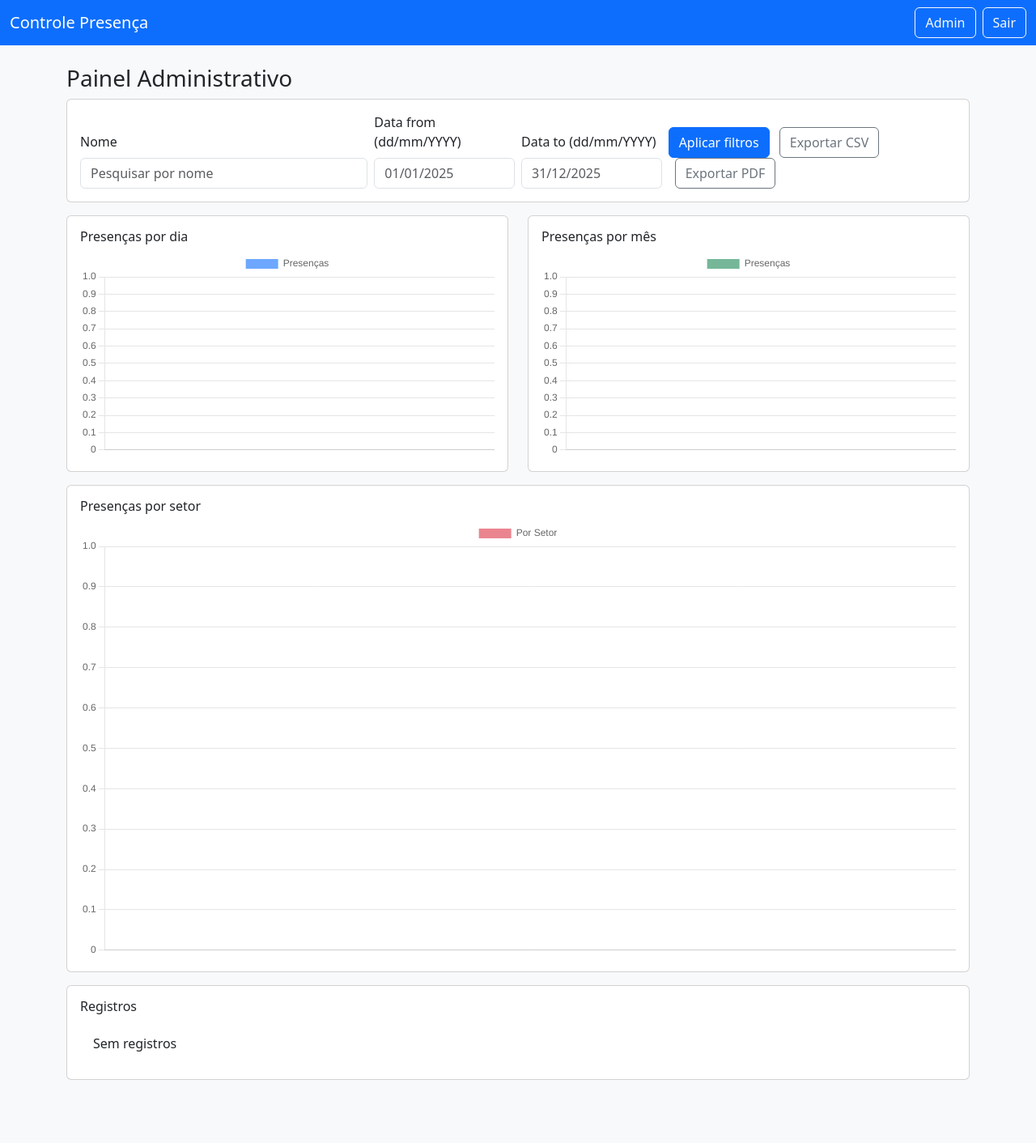
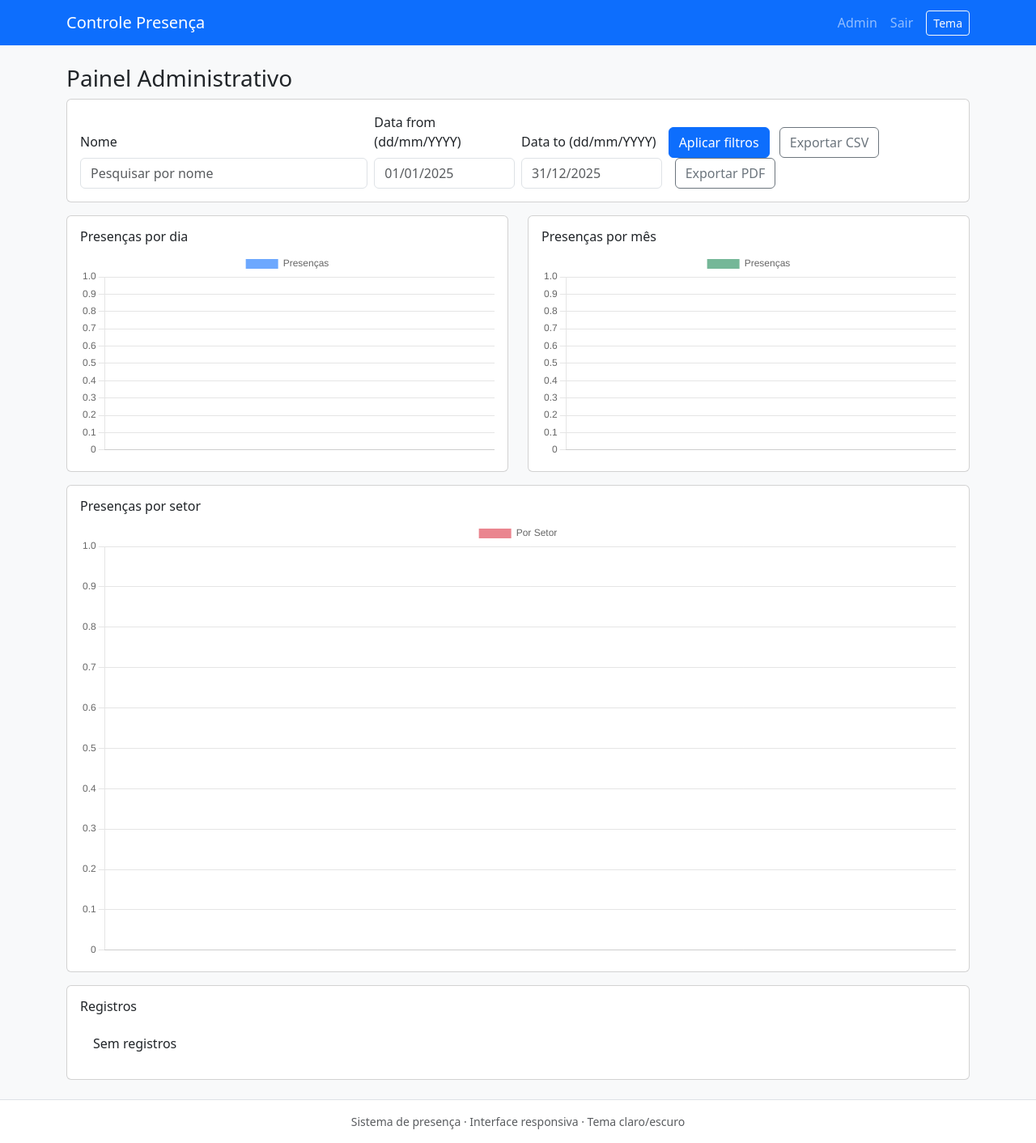
Before and after one commit to awerneck/lista_presenca, a Flask app: page /admin in a window 1280 px wide. Shown: the whole page at 81% size. Before the commit the page ends 1334 px from the top, so only its background shows below. Run offline with Flask 3, Linux system fonts and the light colour scheme; the visitor is signed in with stand-in values (Sample User, id 1); data that the repository does not hold is empty; parts of the project's set-up code (start-up, migrations or seed data) failed here and were passed over.

Commit message:
Refactor base.html for improved navigation and theming
Updated the navigation structure and added theme toggle button.

```diff
--- a/templates/base.html
+++ b/templates/base.html
@@ -4,26 +4,50 @@
   <meta charset="utf-8">
   <meta name="viewport" content="width=device-width,initial-scale=1">
   <title>{% block title %}Presença{% endblock %}</title>
+
+  <!-- Bootstrap -->
   <link href="https://cdn.jsdelivr.net/npm/bootstrap@5.3.2/dist/css/bootstrap.min.css" rel="stylesheet">
+
+  <!-- App styles -->
+  <link rel="stylesheet" href="{{ url_for('static', filename='styles.css') }}">
+  <script defer src="{{ url_for('static', filename='theme-toggle.js') }}"></script>
+
+  <!-- Chart.js -->
   <script src="https://cdn.jsdelivr.net/npm/chart.js"></script>
 </head>
-<body class="bg-light">
-<nav class="navbar navbar-expand-lg navbar-dark bg-primary">
-  <div class="container-fluid">
+<body class="bg-light" data-theme="light">
+<nav class="navbar navbar-expand-lg navbar-dark bg-primary" aria-label="Navegação principal">
+  <div class="container">
     <a class="navbar-brand" href="/">Controle Presença</a>
-    <div class="d-flex">
-      {% if session.usuario %}
-        <a class="btn btn-outline-light me-2" href="/admin">Admin</a>
-        <a class="btn btn-outline-light" href="/logout">Sair</a>
-      {% else %}
-        <a class="btn btn-outline-light" href="/login">Login</a>
-      {% endif %}
+    <button class="navbar-toggler" type="button" data-bs-toggle="collapse" data-bs-target="#navMenu" aria-controls="navMenu" aria-expanded="false" aria-label="Alternar navegação">
+      <span class="navbar-toggler-icon"></span>
+    </button>
+    <div class="collapse navbar-collapse" id="navMenu">
+      <ul class="navbar-nav ms-auto align-items-center">
+        {% if session.usuario %}
+          <li class="nav-item"><a class="nav-link" href="/admin">Admin</a></li>
+          <li class="nav-item"><a class="nav-link" href="/logout">Sair</a></li>
+        {% else %}
+          <li class="nav-item"><a class="nav-link" href="/login">Login</a></li>
+        {% endif %}
+        <li class="nav-item ms-2">
+          <button id="themeToggle" class="btn btn-outline-light btn-sm" aria-pressed="false" aria-label="Alternar tema claro e escuro">Tema</button>
+        </li>
+      </ul>
     </div>
   </div>
 </nav>
-<div class="container my-4">
+
+<main class="container my-4" id="main" role="main">
   {% block content %}{% endblock %}
-</div>
+</main>
+
+<footer class="bg-white border-top mt-4 py-3">
+  <div class="container text-center small text-muted">
+    Sistema de presença · Interface responsiva · Tema claro/escuro
+  </div>
+</footer>
+
 <script src="https://cdn.jsdelivr.net/npm/bootstrap@5.3.2/dist/js/bootstrap.bundle.min.js"></script>
 </body>
 </html>
```
